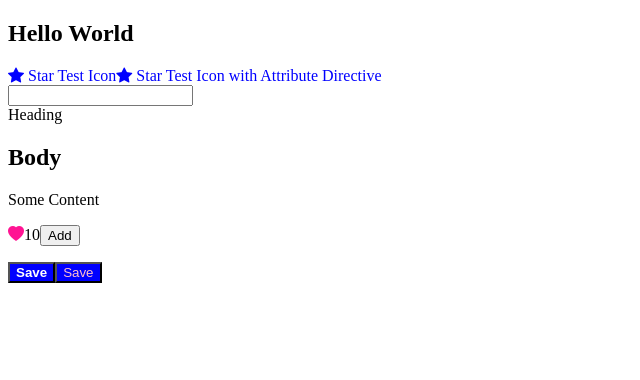
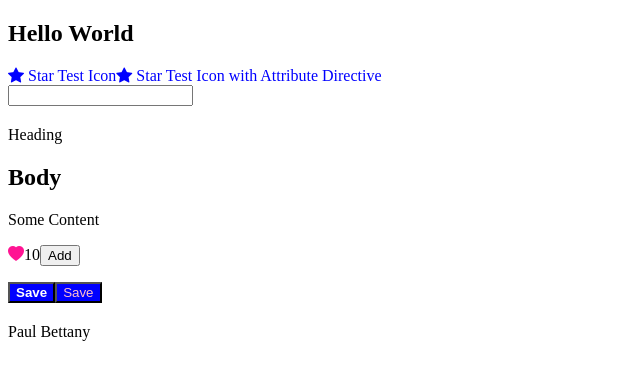
Before and after one commit to tillyninjaspace/ganbatte-angular, an Angular app: page / in a window 1280 px wide. Shown: the top 380 px of the page, without its empty margins (0-640 px from the left). Built offline with nearby package versions, Linux system fonts and the light colour scheme.

Commit message:
object added

```diff
--- a/src/app/app.component.css
+++ b/src/app/app.component.css
@@ -5,3 +5,7 @@
     text-align: center;
     border-radius: 5px;
 }
+
+div {
+    margin-top: 20px;
+}
--- a/src/app/app.component.html
+++ b/src/app/app.component.html
@@ -84,3 +84,7 @@ Save
     >
 Save
 </button>
+
+<div>
+<span>{{task.assignee?.name}}</span>
+</div>
--- a/src/app/app.component.ts
+++ b/src/app/app.component.ts
@@ -54,4 +54,10 @@ export class AppComponent {
 
   canSave = true;
 
+  task = {
+    title: 'Review applications',
+    assignee: {
+      name: 'Paul Bettany'
+    }
+  }
 }
```
